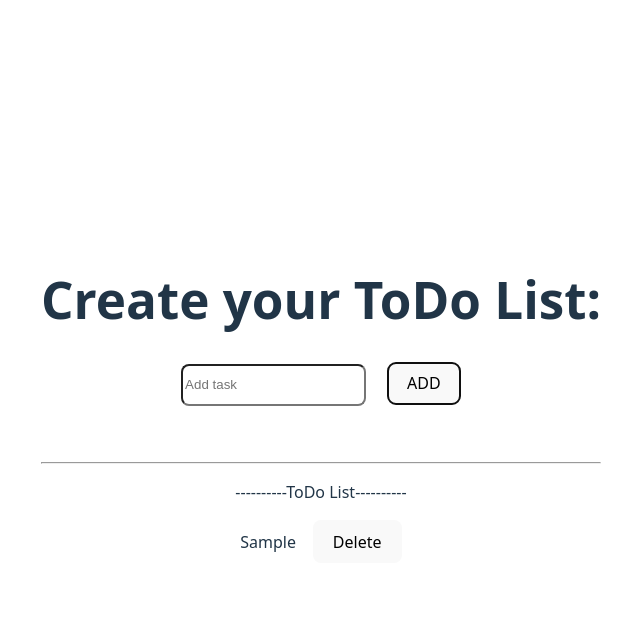
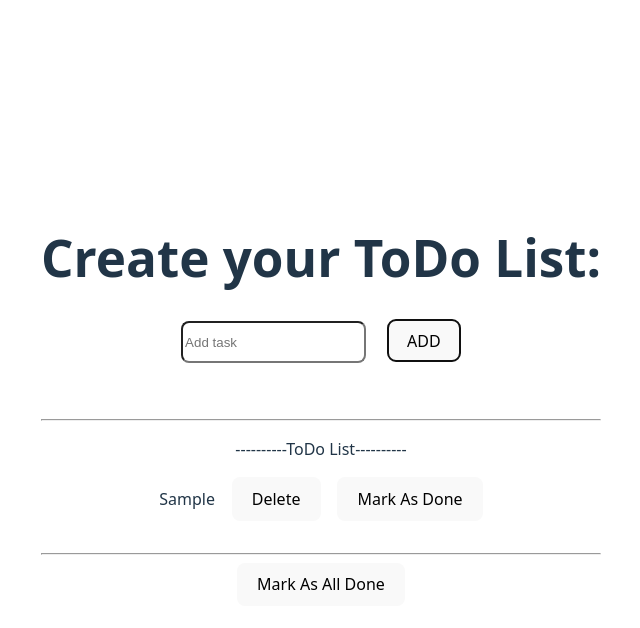
Before and after one commit to ritikverma1628/HandsOnWebdev, a React (Vite) app in the folder react/todoApp/: page / in a window 1280 px wide. Both pictures are taken after typing "Sample" into the empty fields and a click on the button "ADD". Shown: the top 628 px of the page, without its empty margins (319-959 px from the left). Built offline with nearby package versions, Linux system fonts and the light colour scheme.

Commit message:
Add mark as done feature for the task(s)

```diff
--- a/react/todoApp/src/TodoApp.jsx
+++ b/react/todoApp/src/TodoApp.jsx
@@ -26,6 +26,26 @@ export default function TodoApp(){
         }))
     }
 
+    function handleDone(id){
+        settodoTasks((todoTasks)=>todoTasks.map((todoTask)=>{
+            if(todoTask.id==id){
+                todoTask.taskName = <del>{todoTask.taskName}</del>
+                return todoTask;
+            }
+            else{
+                return todoTask;
+            }
+        }))
+    }
+
+    function handleAllDone(){
+        settodoTasks((todoTasks)=>todoTasks.map((todoTask)=>{
+                todoTask.taskName = <del>{todoTask.taskName}</del>
+                return todoTask;
+
+        }))
+    }
+
     return(
         <>
             <form action="">
@@ -42,10 +62,15 @@ export default function TodoApp(){
                         <span key={todoTask.id}>{todoTask.taskName}</span>
                         &nbsp;&nbsp;&nbsp;&nbsp;
                         <button onClick={()=>deleteTask(todoTask.id)} >Delete</button>
+                        &nbsp;&nbsp;&nbsp;&nbsp;
+                        <button onClick={()=>handleDone(todoTask.id)}>Mark As Done</button>
+
                     </div>)
                 }
 
             </div>
+            <br /><hr />
+            <button onClick={handleAllDone}>Mark As All Done</button>
         </>
     )
 }
```
